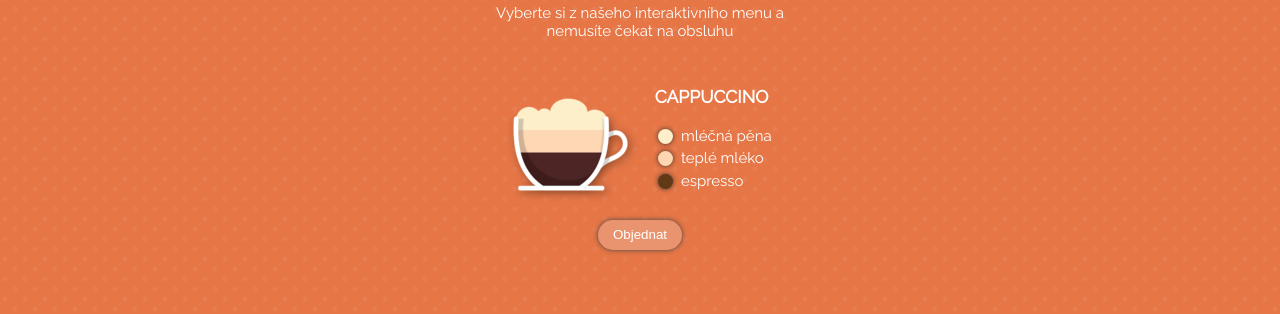
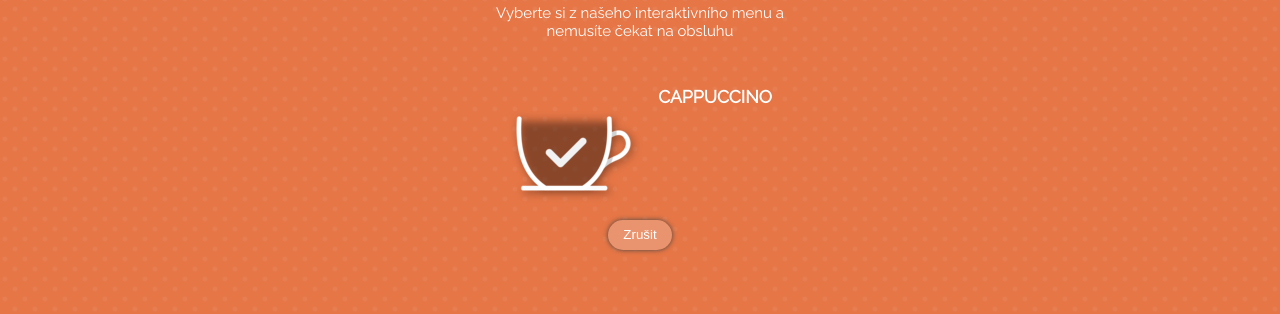
Before and after one commit to Martina-Kor/Cafe_Lora, a website built with webpack: page src/index.html in a window 1280 px wide. Both pictures are taken after a click on the button "Objednat". Shown: the part 486-800 px from the top of the page. Built offline with nearby package versions, Linux system fonts and the light colour scheme.

Commit message:
všechny úkoly do šestého

```diff
--- a/src/index.html
+++ b/src/index.html
@@ -12,7 +12,7 @@
           <div class="site-logo"></div>
           <div class="navigation">
             <button id="nav-btn" class="nav-btn"></button>
-            <nav class="nav-closed">
+            <nav id="nav" class="nav-closed" class="nav-link">
               <a href="index.html">domů</a>
               <a href="#menu">menu</a>
               <a href="#gallery">galerie</a>
@@ -44,32 +44,10 @@
               </div>
               <div class="drink__info">
                 <h3>Cappuccino</h3>
-                <div class="layer">
-                  <div
-                    class="layer__color"
-                    style="background-color: #feeeca"
-                  ></div>
-                  <div class="layer__label">mléčná pěna</div>
-                </div>
-                <div class="layer">
-                  <div
-                    class="layer__color"
-                    style="background-color: #fed7b0"
-                  ></div>
-                  <div class="layer__label">teplé mléko</div>
-                </div>
-
-                <div class="layer">
-                  <div
-                    class="layer__color"
-                    style="background-color: #613916"
-                  ></div>
-                  <div class="layer__label">espresso</div>
-                </div>
               </div>
             </div>
             <div class="drink__controls">
-              <button class="order-btn">Objednat</button>
+              <button id="order-btn" class="order-btn">Objednat</button>
             </div>
           </div>
         </div>
--- a/src/index.js
+++ b/src/index.js
@@ -1,3 +1,47 @@
 import './style.css';
+//import './Layer/index';
 
-console.log('funguju!');
+//console.log('funguju');
+
+// 3) Zprovoznění navigace
+
+const navBtnElm = document.querySelector('#nav-btn');
+//console.log(navBtnElm);
+
+const navElm = document.querySelector('#nav');
+
+navBtnElm.addEventListener('click', () => {
+  navElm.classList.toggle('nav-closed');
+});
+
+const navLinkElms = document.querySelectorAll('.nav-link');
+for (let i = 0; i < navLinkElms.length; i++) {
+  navLinkElms[i].addEventListener('click', () => {
+    navElm.classList.add('nav-closed');
+  });
+}
+
+// 4) Objednávání
+const orderBtnElm = document.querySelector('#order-btn');
+//console.log(orderBtnElm);
+
+const drinkCupElm = document.querySelector('.drink__cup');
+
+//console.log(drinkCupElm);
+
+let ordered = false;
+//console.log(ordered);
+
+orderBtnElm.addEventListener('click', () => {
+  if (!ordered) {
+    drinkCupElm.classList.add('drink__cup--selected');
+    orderBtnElm.textContent = 'Zrušit';
+    ordered = true;
+  } else {
+    drinkCupElm.classList.remove('drink__cup--selected');
+    orderBtnElm.textContent = 'Objednat';
+    ordered = false;
+  }
+});
+
+// Ingredience jako komponenty
```
Also changed, not shown: src/Layer/index.js (added, +12 -0 lines).
